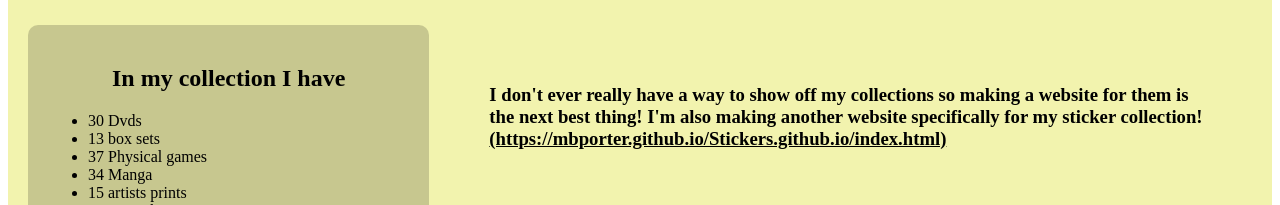
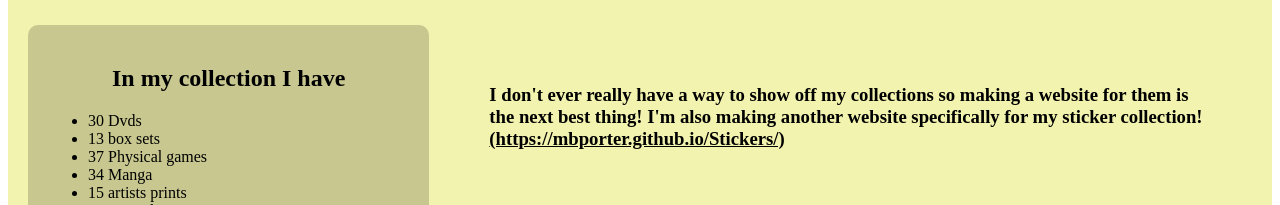
Before and after one commit to mbporter/web-sys, a plain HTML site: page Macs-collection/index.html in a window 1280 px wide. Shown: the part 1020-1225 px from the top of the page. Drawn offline with Linux system fonts and the light colour scheme.

Commit message:
url update

```diff
--- a/Macs-collection/index.html
+++ b/Macs-collection/index.html
@@ -68,7 +68,7 @@
 
     <div id="right-col">
         <div id="two">
-            <h3>I don't ever really have a way to show off my collections so making a website for them is the next best thing! I'm also making another website specifically for my sticker collection! <a href="https://mbporter.github.io/Stickers.github.io/index.html" target="_blank">(https://mbporter.github.io/Stickers.github.io/index.html)</a></h3>
+            <h3>I don't ever really have a way to show off my collections so making a website for them is the next best thing! I'm also making another website specifically for my sticker collection! <a href="https://mbporter.github.io/Stickers/" target="_blank">(https://mbporter.github.io/Stickers/)</a></h3>
         </div>
 
         <div id="three">
```
